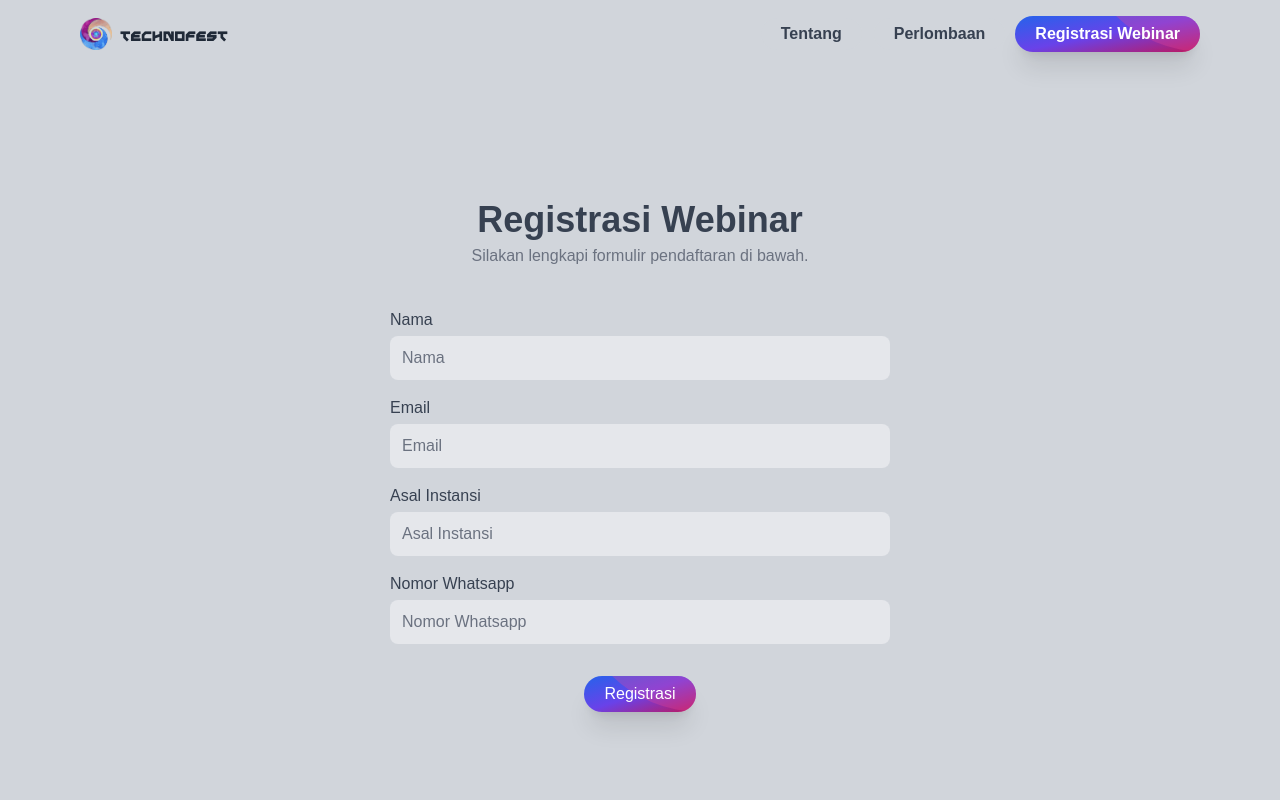
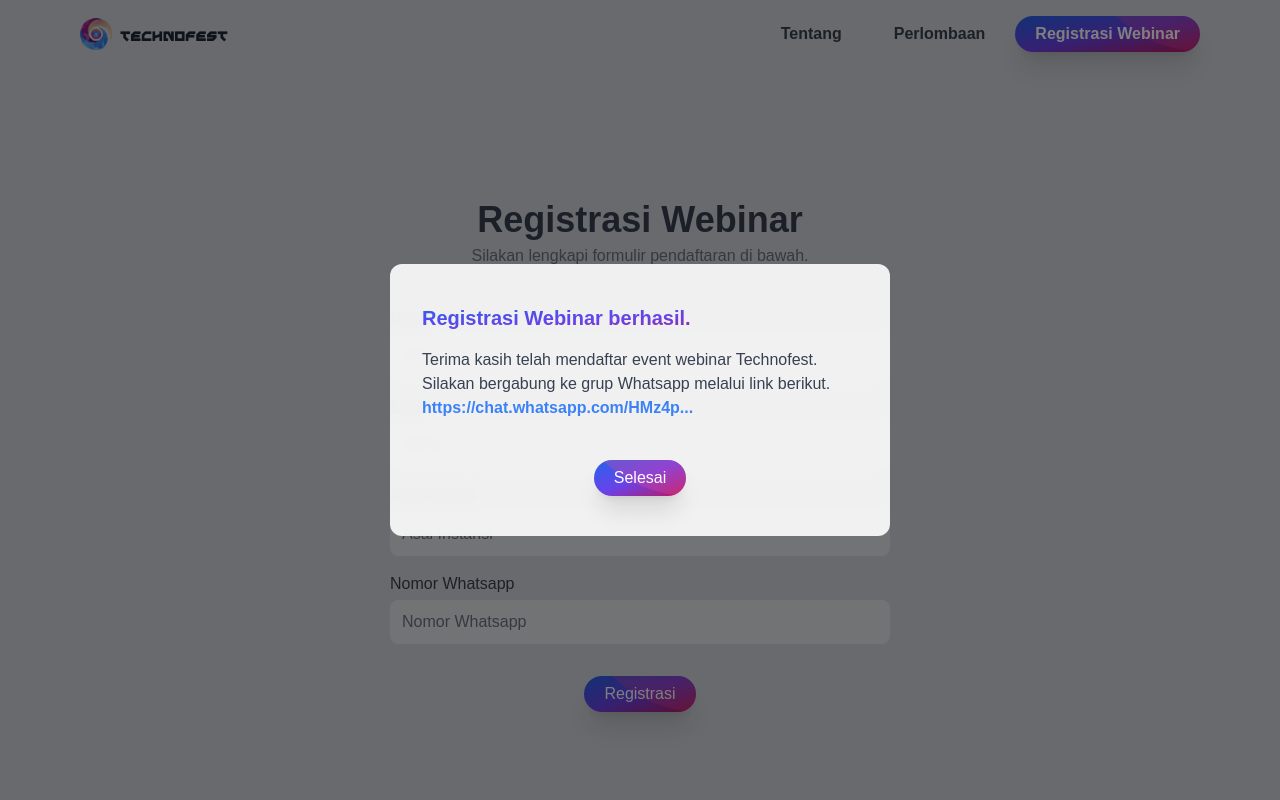
Before and after one commit to moez-rd/technofest, a Next.js app: page /webinar/register in a window 1280 px wide. Shown: the top 800 px of the page. Built offline with nearby package versions, Linux system fonts and the light colour scheme; a web font is replaced by a local one.

Commit message:
mmm, nambah tulisan di modal

```diff
--- a/pages/webinar/register.jsx
+++ b/pages/webinar/register.jsx
@@ -118,9 +118,10 @@ export default function RegisterWebinar() {
       {/* Successed Modal */}
       <Modal
         title="Registrasi Webinar berhasil."
-        opened={successedModalOpened}
+        opened={!successedModalOpened}
         onClosed={() => setSuccessedModalOpened(false)}>
-        Silakan bergabung ke grup Whatsapp melalui link berikut.{' '}
+        Terima kasih telah mendaftar event webinar Technofest. Silakan bergabung ke grup Whatsapp
+        melalui link berikut.{' '}
         <a
           href="https://chat.whatsapp.com/HMz4puCnRk96EGTkXfFNFt"
           className="font-semibold text-blue-500 hover:underline">
```
